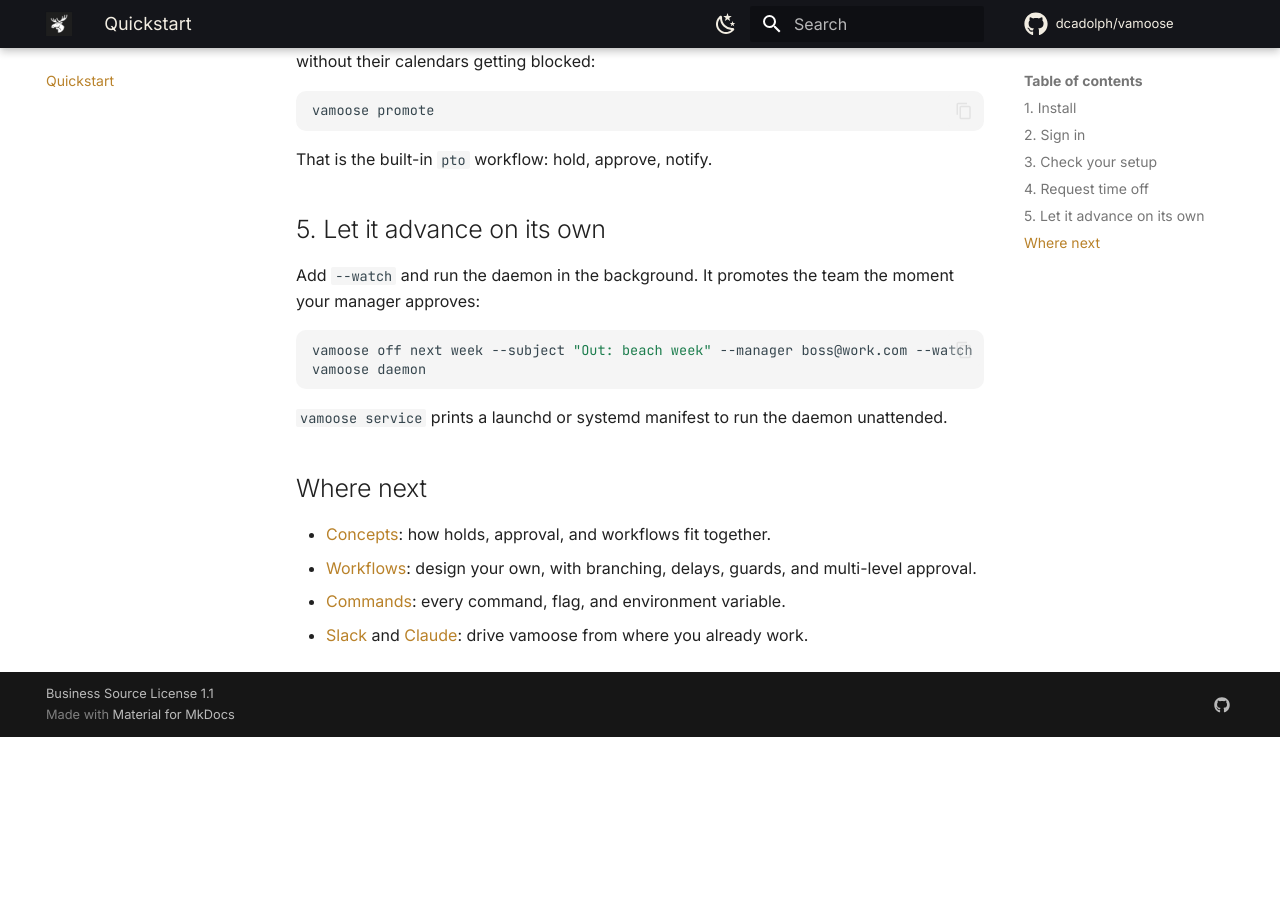
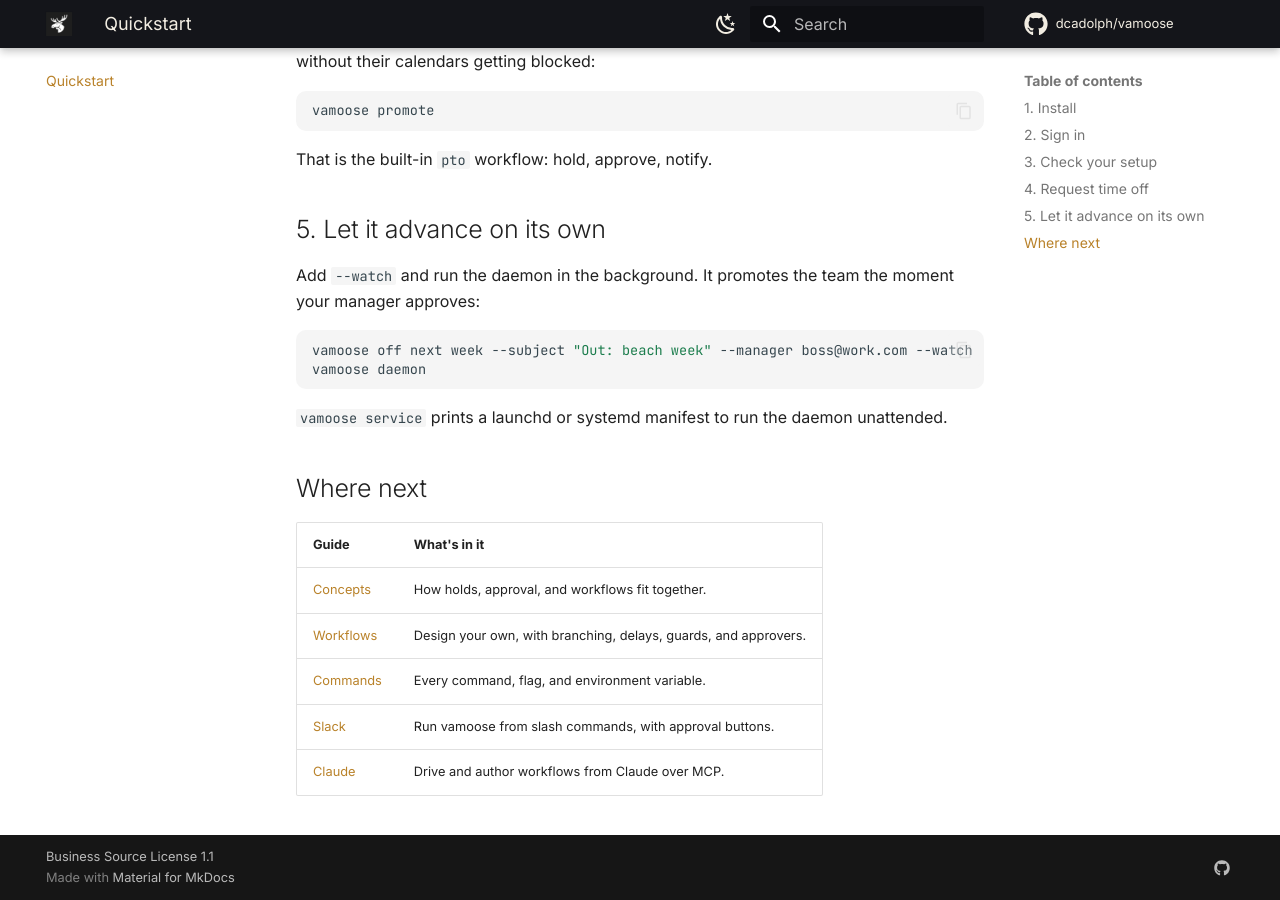
Before and after one commit to dcadolph/vamoose, an MkDocs documentation site: the page built from docs/quickstart.md, in a window 1280 px wide and 900 px high, scrolled down 1718 px. Built offline with MkDocs 1.6.1 and Material for MkDocs 9.7.7, drawn with Linux system fonts in a browser that asks for light colours; comment, search, counter and statistics services are not loaded; before the commit the page ends 2455 px from its top, so only the background shows below that.

Commit message:
Use a table for the quickstart's where-next links

```diff
--- a/docs/quickstart.md
+++ b/docs/quickstart.md
@@ -77,7 +77,10 @@ vamoose daemon
 
 ## Where next
 
-- [Concepts](concepts.md): how holds, approval, and workflows fit together.
-- [Workflows](workflows.md): design your own, with branching, delays, guards, and multi-level approval.
-- [Commands](commands.md): every command, flag, and environment variable.
-- [Slack](slack.md) and [Claude](claude-guide.md): drive vamoose from where you already work.
+| Guide                            | What's in it                                             &nbsp; |
+| -------------------------------- | ---------------------------------------------------------------- |
+| [Concepts](concepts.md)          | How holds, approval, and workflows fit together.                 |
+| [Workflows](workflows.md)        | Design your own, with branching, delays, guards, and approvers.  |
+| [Commands](commands.md)          | Every command, flag, and environment variable.                   |
+| [Slack](slack.md)                | Run vamoose from slash commands, with approval buttons.          |
+| [Claude](claude-guide.md)        | Drive and author workflows from Claude over MCP.                 |
```
